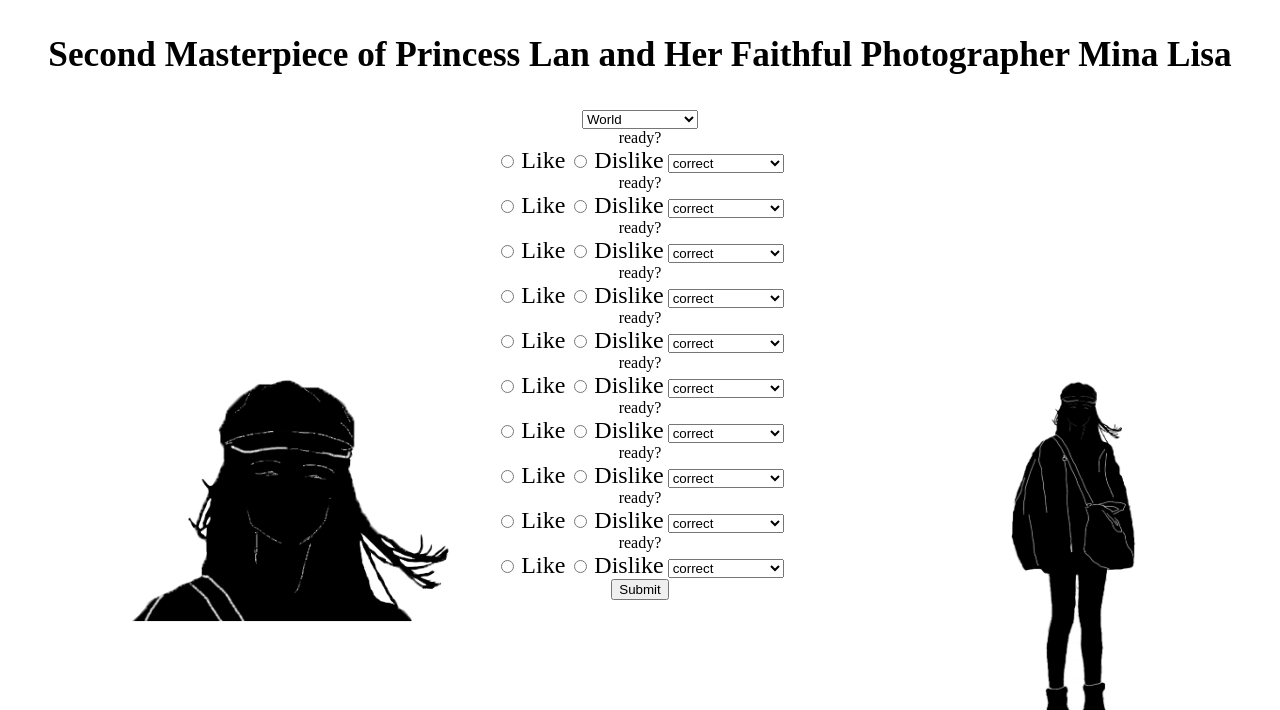
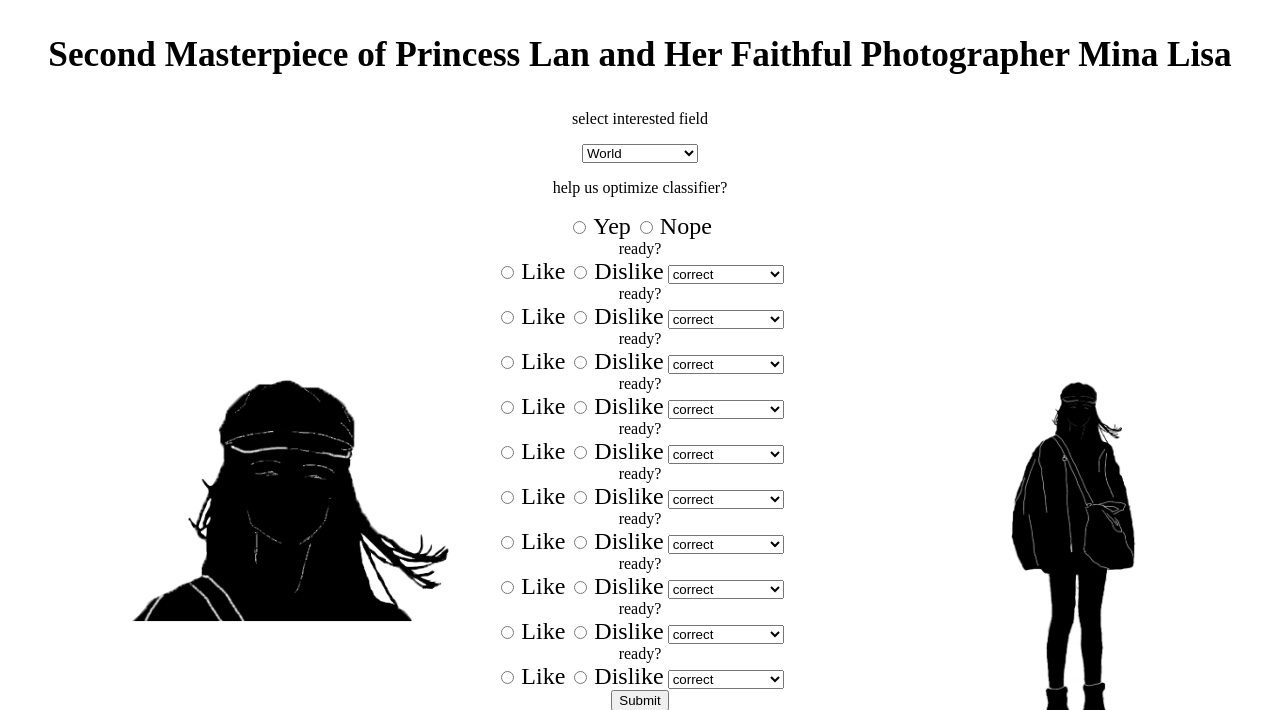
Before and after one commit to PB12203006/Largedata, a Flask app: page / in a window 1280 px wide. Shown: the top 710 px of the page. Run offline with Flask 2, Linux system fonts and the light colour scheme; some libraries are stand-ins or nearby versions.

Commit message:
Add files via upload

```diff
--- a/Pull_from_ES.py
+++ b/Pull_from_ES.py
@@ -20,7 +20,7 @@ es = Elasticsearch(
     connection_class=RequestsHttpConnection
 )
 
-def pull(category,max_num=10):
+def pull(category,trigger,max_num=10):
 	L=[]
 	like=category+'_like'
 	dislike=category+'_dislike'
@@ -29,11 +29,13 @@ def pull(category,max_num=10):
 	for element in response['hits']['hits']:
 		print element['_source']
 		L.append(element['_source']['tweet_text'])
-		es.delete('tweets',like,element['_id'])
+		if trigger==1:
+			es.delete('tweets',like,element['_id'])
 	if len(L)<10:
 		response_2 = es.search(index='tweets',doc_type=dislike,size=max_num-len(L))
 		for element in response_2['hits']['hits']:
 			L.append(element['_source']['tweet_text'])
-			es.delete('tweets',dislike,element['_id'])
+			if trigger==1:
+				es.delete('tweets',dislike,element['_id'])
 	print L
 	return L
--- a/application.py
+++ b/application.py
@@ -13,23 +13,33 @@ def hello():
 
 @application.route("/feedback")
 def feedback():
-	f=request.args.getlist('f[]')
+	f_A=request.args.getlist('f_A[]')
+	f_B=request.args.getlist('f_B[]')
 	t=request.args.getlist('text[]')
 	category=request.args.get('category')
+	trigger=int(request.args.get('trigger'))
 	print 'category',category
-	y=[int(i) for i in f]
-	z=[str(i) for i in t]
-	print y
-	tuple=[]
-	for i in range(len(y)):
-		if z[i]!='Tooooo fast!!' and z[i]!='ready?':
-			tuple.append({'text':z[i],'label':y[i]})
-	print tuple
+	feedback_A=[str(i) for i in f_A]
+	feedback_B=[int(i) for i in f_B]
+	txt=[str(i) for i in t]
+	print 'A',feedback_A
+	print 'B',feedback_B
+	print 'T',txt
+	tuple_A=[]
+	tuple_B=[]
+	for i in range(len(f_A)):
+		if txt[i]!='Tooooo fast!!' and txt[i]!='ready?':
+			tuple_B.append({'text':txt[i],'label':feedback_B[i]})
+			tuple_A.append({'text':txt[i],'category':feedback_A[i]})
+	print 'tuple_B',tuple_B,'tuple_B'
+	print 'tuple_A',tuple_A,'tuple_A'
 
-	if len(tuple)!=0:
-		push.push(json.dumps(tuple))
+	if len(tuple_B)!=0:
+		push.push('feedback_B',json.dumps(tuple_B))
+		if trigger==1:
+			push.push('feedback_A',json.dumps(tuple_A))
 
-	text=Pull_from_ES.pull(str(category))
+	text=Pull_from_ES.pull(str(category),0)
 	#text=['x','y']
 	myvar={'text':text}
 	jvar=json.dumps(myvar)
--- a/push.py
+++ b/push.py
@@ -1,10 +1,10 @@
 import json
-
 from kafka import KafkaProducer
 from kafka.errors import KafkaError
 
 producer = KafkaProducer(bootstrap_servers=['localhost:9092'])
 
-def push(tuple):
+def push(topic,tuple):
 	global producer
-	producer.send('test', tuple)
+	producer.send(topic, tuple)
+	print 'pushed to', topic
--- a/templates/hello.html
+++ b/templates/hello.html
@@ -40,7 +40,7 @@
 	</head>
 	<body>
 		<h3 style="text-align:center;">Second Masterpiece of Princess Lan and Her Faithful Photographer Mina Lisa<!--Demo--></h3>
-
+        <p>select interested field</p>
         <select id='selector'>
             <option>World</option>
             <option>Sports</option>
@@ -62,6 +62,11 @@
             <option>Economy</option>
             <option>Art & Design</option>
         </select>
+        <p>help us optimize classifier?</p>
+        <input type="radio" id="C_A_Agree" name="fb" value="1" />
+        <label for="C_A_Agree">Yep</label>
+        <input type="radio" id="C_A_Disagree" name="fb" value="-1" />
+        <label for="C_A_Disagree">Nope</label>
     	<form id='form'>
     		<p0>{{init_t[0]}}</p0>
     		<br>
@@ -69,8 +74,9 @@
     		<label for="like_0">Like</label>
     		<input type="radio" id="dislike_0" name="img_0" value="-1" />
     		<label for="dislike_0">Dislike</label>
-            <select id='selector_0'>
+            <select id='selector_0' name='s0'>
                 <option>correct</option>
+                <option>Others</option>
                 <option>World</option>
                 <option>Sports</option>
                 <option>Fashion & Style</option>
@@ -98,8 +104,9 @@
     		<label for="like_1">Like</label>
     		<input type="radio" id="dislike_1" name="img_1" value="-1" />
     		<label for="dislike_1">Dislike</label>
-            <select id='selector_1'>
+            <select id='selector_1' name='s1'>
                 <option>correct</option>
+                <option>Others</option>
                 <option>World</option>
                 <option>Sports</option>
                 <option>Fashion & Style</option>
@@ -127,8 +134,9 @@
     		<label for="like_2">Like</label>
     		<input type="radio" id="dislike_2" name="img_2" value="-1" />
     		<label for="dislike_2">Dislike</label>
-            <select id='selector_2'>
+            <select id='selector_2' name='s2'>
                 <option>correct</option>
+                <option>Others</option>
                 <option>World</option>
                 <option>Sports</option>
                 <option>Fashion & Style</option>
@@ -156,8 +164,9 @@
     		<label for="like_3">Like</label>
     		<input type="radio" id="dislike_3" name="img_3" value="-1" />
     		<label for="dislike_3">Dislike</label>
-            <select id='selector_3'>
+            <select id='selector_3' name='s3'>
                 <option>correct</option>
+                <option>Others</option>
                 <option>World</option>
                 <option>Sports</option>
                 <option>Fashion & Style</option>
@@ -185,8 +194,9 @@
     		<label for="like_4">Like</label>
     		<input type="radio" id="dislike_4" name="img_4" value="-1" />
     		<label for="dislike_4">Dislike</label>
-            <select id='selector_4'>
+            <select id='selector_4' name='s4'>
                 <option>correct</option>
+                <option>Others</option>
                 <option>World</option>
                 <option>Sports</option>
                 <option>Fashion & Style</option>
@@ -214,8 +224,9 @@
     		<label for="like_5">Like</label>
     		<input type="radio" id="dislike_5" name="img_5" value="-1" />
     		<label for="dislike_5">Dislike</label>
-            <select id='selector_5'>
+            <select id='selector_5' name='s5'>
                 <option>correct</option>
+                <option>Others</option>
                 <option>World</option>
                 <option>Sports</option>
                 <option>Fashion & Style</option>
@@ -243,8 +254,9 @@
     		<label for="like_6">Like</label>
     		<input type="radio" id="dislike_6" name="img_6" value="-1" />
     		<label for="dislike_6">Dislike</label>
-            <select id='selector_6'>
+            <select id='selector_6' name='s6'>
                 <option>correct</option>
+                <option>Others</option>
                 <option>World</option>
                 <option>Sports</option>
                 <option>Fashion & Style</option>
@@ -272,8 +284,9 @@
     		<label for="like_7">Like</label>
     		<input type="radio" id="dislike_7" name="img_7" value="-1" />
     		<label for="dislike_7">Dislike</label>
-            <select id='selector_7'>
+            <select id='selector_7' name='s7'>
                 <option>correct</option>
+                <option>Others</option>
                 <option>World</option>
                 <option>Sports</option>
                 <option>Fashion & Style</option>
@@ -301,8 +314,9 @@
     		<label for="like_8">Like</label>
     		<input type="radio" id="dislike_8" name="img_8" value="-1" />
     		<label for="dislike_8">Dislike</label>
-            <select id='selector_8'>
+            <select id='selector_8' name='s8'>
                 <option>correct</option>
+                <option>Others</option>
                 <option>World</option>
                 <option>Sports</option>
                 <option>Fashion & Style</option>
@@ -330,8 +344,9 @@
     		<label for="like_9">Like</label>
     		<input type="radio" id="dislike_9" name="img_9" value="-1" />
     		<label for="dislike_9">Dislike</label>
-            <select id='selector_9'>
+            <select id='selector_9' name='s9'>
                 <option>correct</option>
+                <option>Others</option>
                 <option>World</option>
                 <option>Sports</option>
                 <option>Fashion & Style</option>
@@ -358,20 +373,39 @@
         <h4></h4>
 		<script>
 			function feedback(){
-				var f=new Array();
+                var trigger = $('input[name=fb]:checked').val();
+                console.log(trigger);
+                console.log('trigger');
+				var f_A=new Array();
+                var f_B=new Array();
                 var text=[];
 				var i;
+                var category=$('#selector').find('option:selected').text();
+                var form = $('#form').serializeArray();
+                for(i=0;i<form.length;i++)
+                {
+                    if(form[i]['name'][0]=='s')
+                    {
+                        if(form[i]['value']=='correct')
+                            f_A.push(category);
+                        else
+                            f_A.push(form[i]['value']);
+                    }
+                }
+
 				for(i=0;i<10;i++)
 				{
-					var ipt='input[name=img_'+String(i)+']:checked';
-					f.push($(ipt).val());
+					var ipt_B='input[name=img_'+String(i)+']:checked';
+					f_B.push($(ipt_B).val());
                     text.push($('p'+String(i)).text());
 				}
-                var category=$('#selector').find('option:selected').text();
                 console.log(category);
-				console.log(f);
+                console.log('B');
+				console.log(f_B);
+                console.log('A');
+                console.log(f_A);
                 console.log(text);
-				$.getJSON($SCRIPT_ROOT+'/feedback',{'f':f,'text':text,'category':category},function(data){
+				$.getJSON($SCRIPT_ROOT+'/feedback',{'f_A':f_A,'f_B':f_B,'text':text,'category':category,'trigger':trigger},function(data){
                 	console.log(data);
                     console.log(data.text.length)
                 	for(i=0;i<data.text.length;i++)
```
